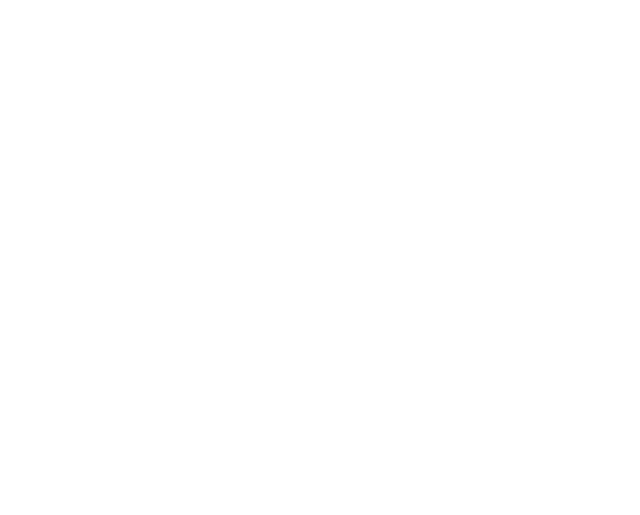
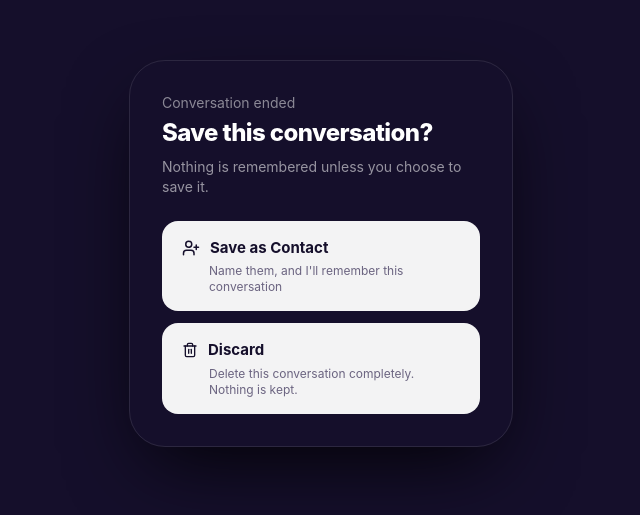
Before and after one commit to imansajid-18/VoiceBridge_AI, a React (Vite) app in the folder frontend/: page /sessions/1/decide in a window 1280 px wide. Before the commit this address had no page. Shown: the part 147-662 px from the top of the page, without its empty margins (319-959 px from the left). Built offline with nearby package versions, Linux system fonts and the light colour scheme; sample sign-in values are in the browser's storage.

Commit message:
Wire End Conversation to backend and add Save/Discard decision screen
- Known contact: ends session directly, memory already auto-saved, returns to Contacts

- Stranger: routes to new SessionDecision screen with Save-as-Contact (including duplicate-name handling) or Discard

```diff
--- a/frontend/src/App.tsx
+++ b/frontend/src/App.tsx
@@ -6,6 +6,7 @@
 import ProtectedRoute from './components/ProtectedRoute'
 import NewConversation from './pages/NewConversation'
 import DeleteContact from './pages/DeleteContact'
+import SessionDecision from './pages/SessionDecision'
 
 function App() {
   return (
@@ -18,6 +19,7 @@
         <Route path="/contacts" element={<Contacts />} />
         <Route path="/conversation" element={<Conversation />} />
         <Route path="/contacts/new" element={<NewConversation />} />
+        <Route path="/sessions/:id/decide" element={<SessionDecision />} />
       </Route>
     </Routes>
   )
--- a/frontend/src/pages/Conversation.tsx
+++ b/frontend/src/pages/Conversation.tsx
@@ -1,5 +1,5 @@
 import { useState, useRef, useEffect } from 'react'
-import { useLocation } from 'react-router-dom'
+import { useLocation,useNavigate } from 'react-router-dom'
 import { Mic, Send, MoreVertical, Pencil, Check } from 'lucide-react'
 import { useApiClient } from '../api/client'
 
@@ -26,6 +26,7 @@
   const location = useLocation()
   const state = location.state as { sessionId?: number; contactName?: string | null } | null
   const apiFetch = useApiClient()
+  const navigate = useNavigate()
 
   const [isListening, setIsListening] = useState(false)
   const [interimText, setInterimText] = useState('')
@@ -265,7 +266,17 @@
           </div>
         </div>
 
-        <button className="block mx-auto bg-white/8 border border-white/15 rounded-full px-5 py-2.5 text-xs font-semibold text-white/70">
+        <button
+          onClick={async () => {
+            stopListening()
+            if (!state?.sessionId) return
+            const response = await apiFetch(`/sessions/${state.sessionId}/end/`, { method: 'POST' })
+            if (!response.ok) return
+            const data = await response.json()
+            navigate(data.status === 'pending_decision' ? `/sessions/${state.sessionId}/decide` : '/contacts')
+          }}
+          className="block mx-auto bg-white/8 border border-white/15 rounded-full px-5 py-2.5 text-xs font-semibold text-white/70"
+        >
           End conversation
         </button>
       </div>
--- /dev/null
+++ b/frontend/src/pages/SessionDecision.tsx
@@ -0,0 +1,129 @@
+import { useState } from 'react'
+import { useNavigate, useParams } from 'react-router-dom'
+import { UserPlus, Trash2 } from 'lucide-react'
+import { useApiClient } from '../api/client'
+
+function SessionDecision() {
+  const { id } = useParams<{ id: string }>()
+  const [mode, setMode] = useState<'choose' | 'naming'>('choose')
+  const [name, setName] = useState('')
+  const [error, setError] = useState<string | null>(null)
+  const [duplicateWarning, setDuplicateWarning] = useState<string | null>(null)
+  const [isSubmitting, setIsSubmitting] = useState(false)
+  const apiFetch = useApiClient()
+  const navigate = useNavigate()
+
+  async function saveAsContact(confirmDuplicate: boolean) {
+    if (!name.trim()) {
+      setError('Enter a name first')
+      return
+    }
+    setIsSubmitting(true)
+    setError(null)
+    try {
+      const response = await apiFetch(`/sessions/${id}/save-contact/`, {
+        method: 'POST',
+        body: JSON.stringify({
+          name: name.trim(),
+          ...(confirmDuplicate ? { confirm_duplicate: true } : {}),
+        }),
+      })
+      if (response.status === 409) {
+        const data = await response.json()
+        setDuplicateWarning(data.message)
+        return
+      }
+      if (!response.ok) {
+        setError('Could not save. Please try again.')
+        return
+      }
+      navigate('/contacts')
+    } catch {
+      setError('Could not reach the server.')
+    } finally {
+      setIsSubmitting(false)
+    }
+  }
+
+  async function discard() {
+    setIsSubmitting(true)
+    try {
+      await apiFetch(`/sessions/${id}/discard/`, { method: 'POST' })
+      navigate('/contacts')
+    } catch {
+      setError('Could not reach the server.')
+      setIsSubmitting(false)
+    }
+  }
+
+  return (
+    <div className="min-h-screen bg-stage flex items-center justify-center p-6 text-white">
+      <div
+        className="relative w-full max-w-sm rounded-[36px] p-8 shadow-[0_30px_80px_-20px_rgba(0,0,0,0.9)] border border-white/10"
+        style={{ background: 'radial-gradient(130% 90% at 50% -15%, var(--color-stage-deep), var(--color-stage) 60%)' }}
+      >
+        <p className="text-white/50 text-sm mb-1">Conversation ended</p>
+        <h1 className="text-2xl font-extrabold tracking-tight mb-2">
+          {mode === 'choose' ? 'Save this conversation?' : 'Who was that?'}
+        </h1>
+        {mode === 'choose' && (
+          <p className="text-sm text-white/55 mb-6">Nothing is remembered unless you choose to save it.</p>
+        )}
+
+        {error && <p className="text-warn text-sm mb-4">{error}</p>}
+
+        {mode === 'choose' ? (
+          <div className="space-y-3">
+            <button onClick={() => setMode('naming')} className="w-full text-left bg-white/95 rounded-2xl px-5 py-4">
+              <span className="flex items-center gap-2.5 text-stage font-bold text-[15px]">
+                <UserPlus className="w-[18px] h-[18px]" />
+                Save as Contact
+              </span>
+              <span className="block text-[#6B6480] text-xs mt-1 pl-[27px]">
+                Name them, and I'll remember this conversation
+              </span>
+            </button>
+
+            <button onClick={discard} disabled={isSubmitting} className="w-full text-left bg-white/95 rounded-2xl px-5 py-4 disabled:opacity-50">
+              <span className="flex items-center gap-2.5 text-stage font-bold text-[15px]">
+                <Trash2 className="w-4 h-4" />
+                {isSubmitting ? 'Discarding…' : 'Discard'}
+              </span>
+              <span className="block text-[#6B6480] text-xs mt-1 pl-[27px]">
+                Delete this conversation completely. Nothing is kept.
+              </span>
+            </button>
+          </div>
+        ) : (
+          <div className="space-y-4">
+            <input
+              autoFocus
+              type="text"
+              value={name}
+              onChange={(e) => { setName(e.target.value); setDuplicateWarning(null) }}
+              placeholder="Their name"
+              className="w-full bg-white/10 border border-white/15 rounded-full py-3.5 px-6 text-sm placeholder-white/30 focus:outline-none focus:border-blue"
+            />
+            {duplicateWarning && (
+              <div className="bg-amber/10 border border-amber/25 rounded-2xl p-4 text-sm text-white/80">
+                <p className="mb-3">{duplicateWarning}</p>
+                <button onClick={() => saveAsContact(true)} disabled={isSubmitting} className="text-amber font-bold text-sm">
+                  Save anyway →
+                </button>
+              </div>
+            )}
+            <button
+              onClick={() => saveAsContact(false)}
+              disabled={isSubmitting}
+              className="w-full bg-gradient-to-r from-blue to-violet text-white font-bold py-4 rounded-full disabled:opacity-50"
+            >
+              {isSubmitting ? 'Saving…' : 'Save & Remember'}
+            </button>
+          </div>
+        )}
+      </div>
+    </div>
+  )
+}
+
+export default SessionDecision
```
